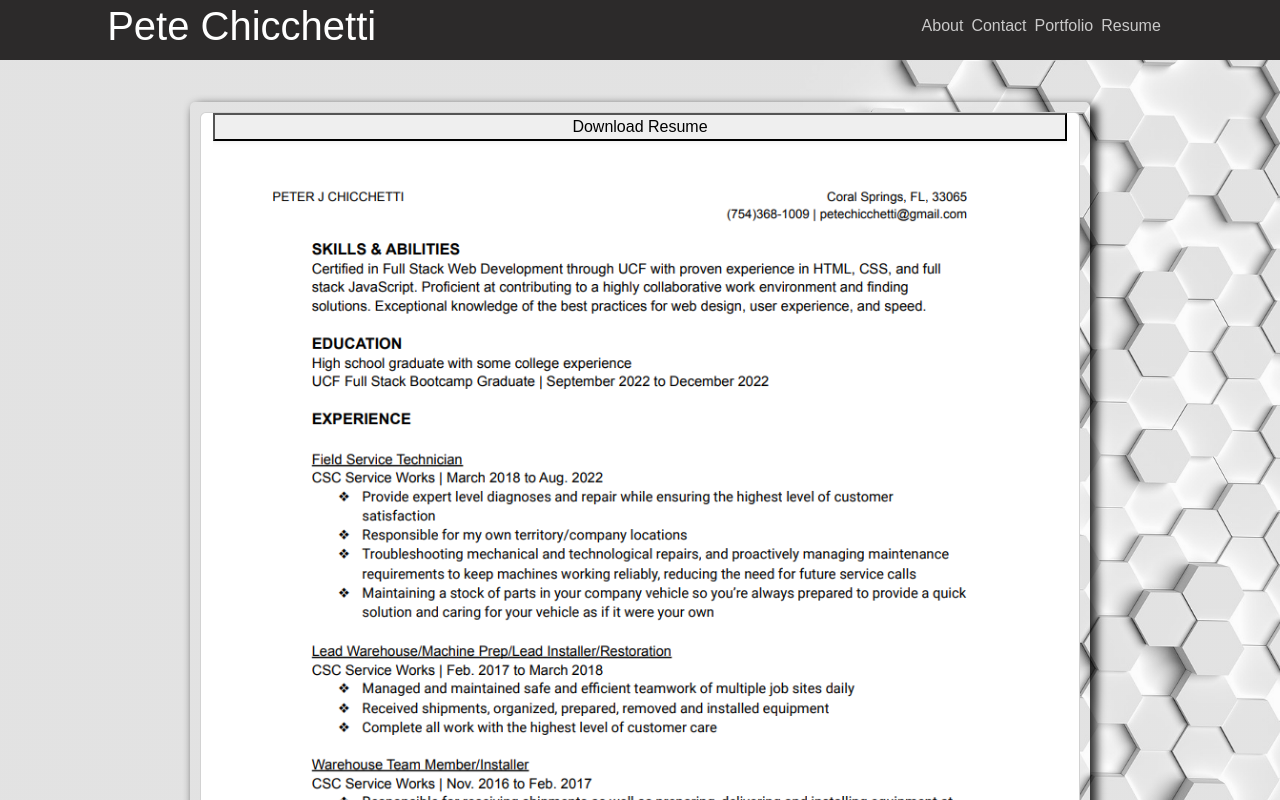
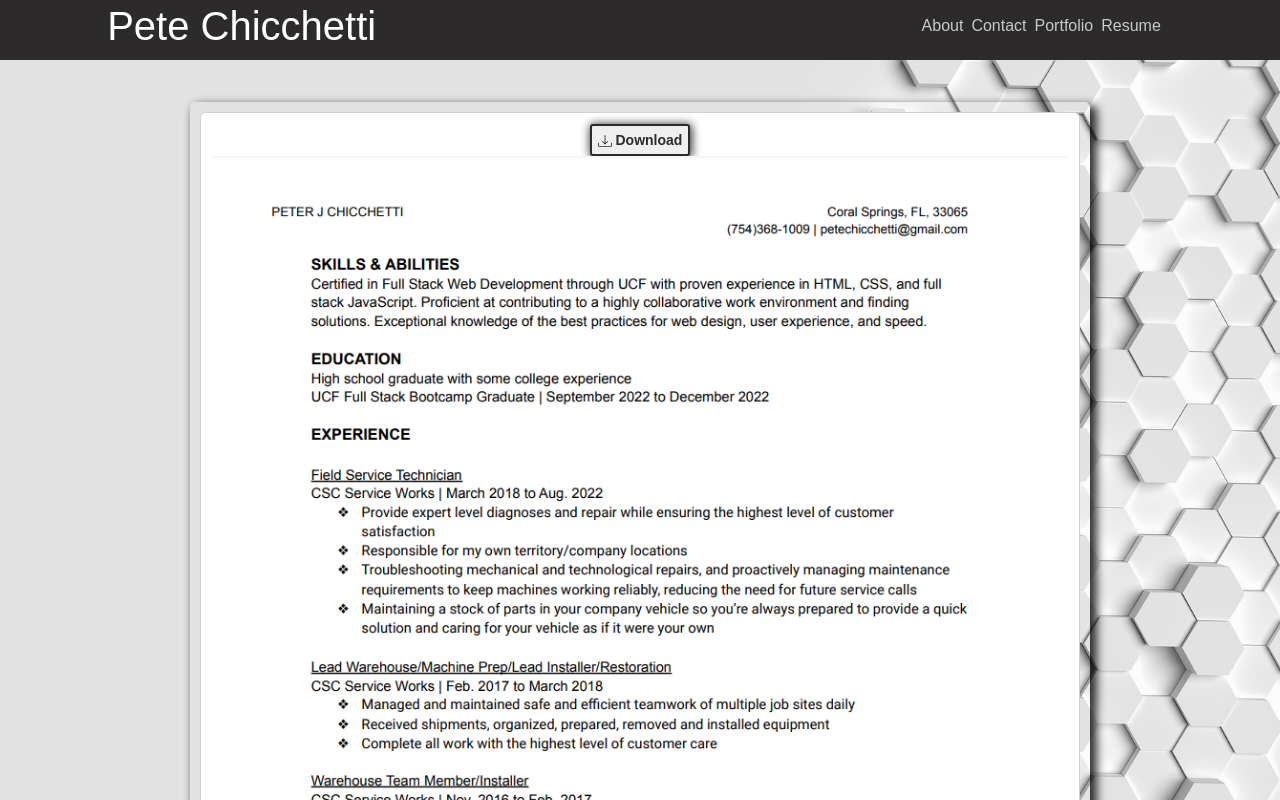
Before and after one commit to PeteChicchetti/professional-react-portfolio, a React (Create React App) app: page / in a window 1280 px wide. Both pictures are taken after a click on the item "Resume". Shown: the top 800 px of the page. Built offline with nearby package versions, Linux system fonts and the light colour scheme.

Commit message:
added span and moved button to center of doc with styling

```diff
--- a/src/components/Resume/index.jsx
+++ b/src/components/Resume/index.jsx
@@ -1,12 +1,13 @@
 import React from "react";
 import { Row, Card } from "react-bootstrap";
+import { BsDownload } from "react-icons/bs";
 
 const Resume = () => {
     return (
         <div id='resumeContainer'>
             <Row className='container-fluid'id='resumeCardContainer'>
-                <Card id='resumeCard'>
-                    <button id='downloadBtn' >Download Resume</button>
+                <Card id='resumeCard'style={{ textAlign:'center'}}>
+                    <span><button id='downloadBtn' ><BsDownload /> Download</button></span>
                     <img id='resume' src='images/resume.png' alt='Resume of Pete Chicchetti' ></img>
                 </Card>
             </Row>
--- a/src/style.css
+++ b/src/style.css
@@ -340,6 +340,32 @@
     box-shadow: 5px 5px 10px 2px rgba(0,0,0,.8);
     margin: 10px;
     border-radius: 5px;
+    display: flex;
+    justify-content: center;
+}
+
+#resumeCard {
+    padding: 0.7rem;
+    display: flex;
+    justify-content: center;
+}
+
+#downloadBtn {
+    width: 100px;
+    height: 32px;
+    border-radius: 3px;
+    border: 2px solid var(--gray);
+    box-shadow: 1px 1px 10px 1px rgba(0,0,0,.8);
+    font-size: 14px;
+    font-weight: bold;
+    font-family: sans-serif;
+    color: var(--gray);
+    text-decoration: none;
+}
+
+#downloadBtn:hover {
+    background-color: var(--gray);
+    color: var(--white);
 }
 
 
```
